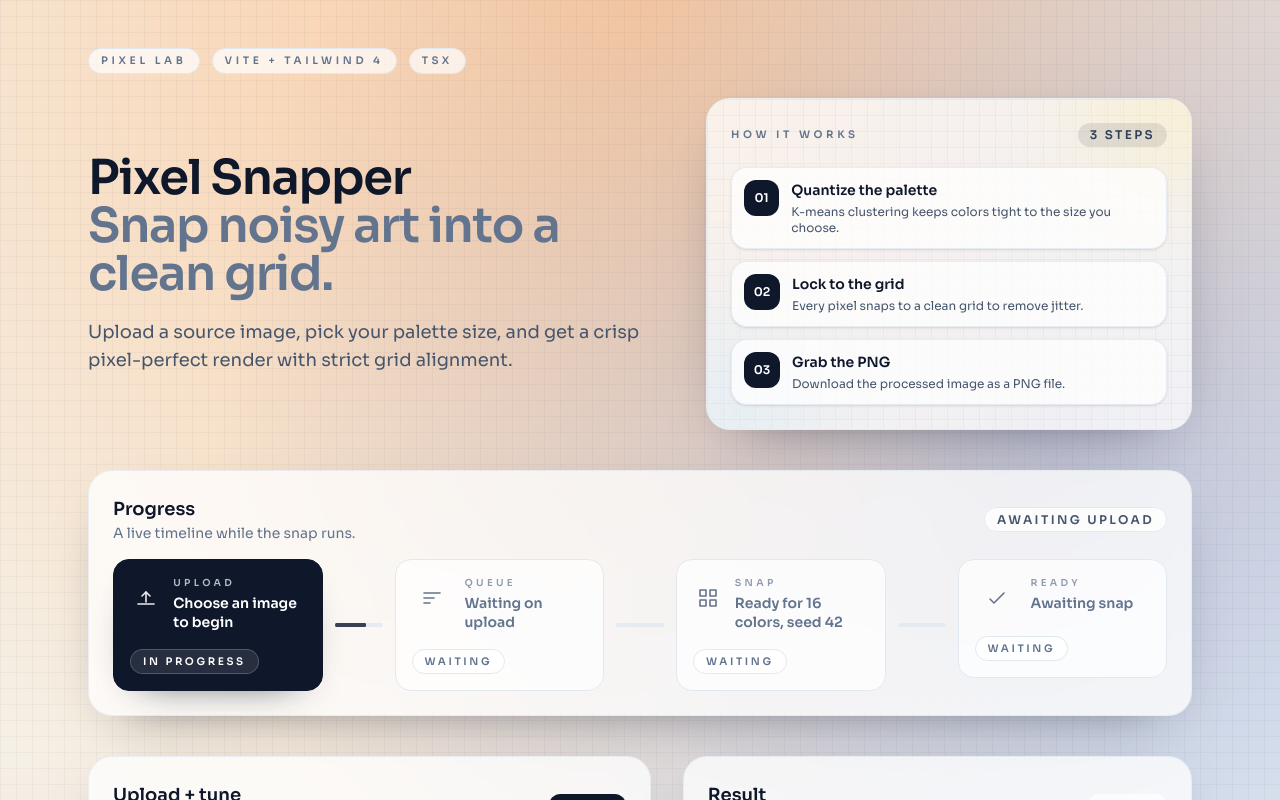
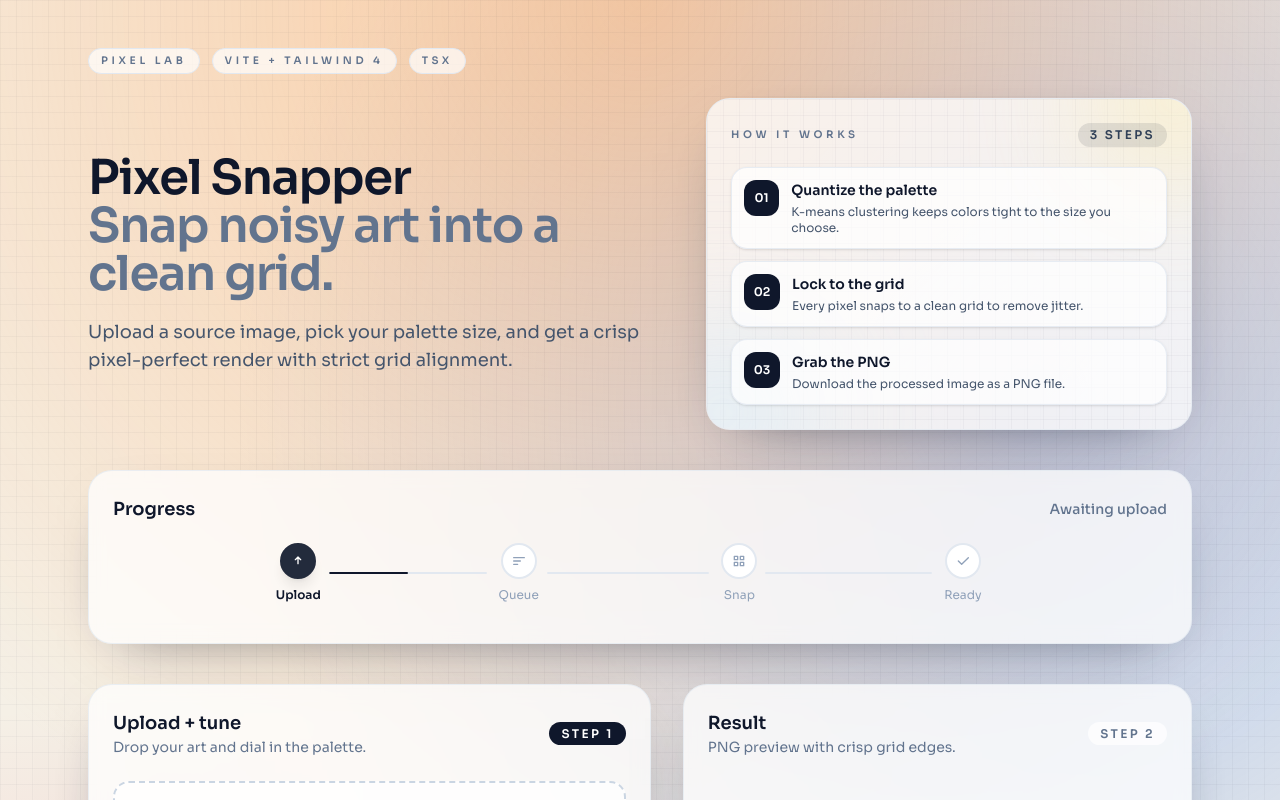
Before and after one commit to dmitrijkiltau/pixel-snapper-ui, a React (Vite) app: page / in a window 1280 px wide. Shown: the top 800 px of the page. Built offline with nearby package versions, Linux system fonts and the light colour scheme.

Commit message:
feat: update ProgressSection and ResultPanel components for improved styling and functionality

```diff
--- a/src/components/ProgressSection.tsx
+++ b/src/components/ProgressSection.tsx
@@ -1,93 +1,45 @@
-import { Fragment, type ReactNode } from "react";
+import { type ReactNode } from "react";
 import type { ProgressStepKey, ProgressStepState, ProgressTone } from "./types";
 import { cx, SectionHeader } from "./shared";
 
 const progressStatusClasses: Record<ProgressTone, string> = {
-  info:
-    "border-slate-200 bg-white/80 text-slate-600 dark:border-slate-700 dark:bg-slate-900/70 dark:text-slate-300",
-  active:
-    "border-slate-900 bg-slate-900 text-white dark:border-slate-100 dark:bg-slate-100 dark:text-slate-900",
-  success:
-    "border-emerald-200 bg-emerald-50 text-emerald-700 dark:border-emerald-400/40 dark:bg-emerald-500/15 dark:text-emerald-200",
-  error:
-    "border-rose-200 bg-rose-50 text-rose-700 dark:border-rose-400/40 dark:bg-rose-500/15 dark:text-rose-200",
+  info: "text-slate-500 dark:text-slate-400",
+  active: "text-slate-900 dark:text-slate-100",
+  success: "text-emerald-600 dark:text-emerald-400",
+  error: "text-rose-600 dark:text-rose-400",
 };
 
-const progressStepClasses: Record<ProgressStepState, string> = {
-  idle:
-    "border-slate-200 bg-white/70 text-slate-500 dark:border-slate-700 dark:bg-slate-900/60 dark:text-slate-300",
-  active:
-    "border-slate-900 bg-slate-900 text-white shadow-[0_16px_40px_-28px_rgba(15,23,42,0.9)] dark:border-slate-100 dark:bg-slate-100 dark:text-slate-900 dark:shadow-[0_16px_40px_-28px_rgba(8,15,30,0.8)]",
-  complete:
-    "border-emerald-200 bg-emerald-50 text-emerald-700 dark:border-emerald-400/40 dark:bg-emerald-500/15 dark:text-emerald-200",
-  error:
-    "border-rose-200 bg-rose-50 text-rose-700 dark:border-rose-400/40 dark:bg-rose-500/15 dark:text-rose-200",
+const stepIconClasses: Record<ProgressStepState, string> = {
+  idle: "border-slate-200 bg-white text-slate-400 dark:border-slate-700 dark:bg-slate-800 dark:text-slate-500",
+  active: "border-slate-900 bg-slate-900 text-white dark:border-slate-100 dark:bg-slate-100 dark:text-slate-900 shadow-lg",
+  complete: "border-emerald-500 bg-emerald-500 text-white dark:border-emerald-400 dark:bg-emerald-400 dark:text-slate-900",
+  error: "border-rose-500 bg-rose-500 text-white dark:border-rose-400 dark:bg-rose-400",
 };
 
-const progressBadgeClasses: Record<ProgressStepState, string> = {
-  idle:
-    "border-slate-200 bg-white/80 text-slate-500 dark:border-slate-700 dark:bg-slate-900/60 dark:text-slate-300",
-  active:
-    "border-white/20 bg-white/10 text-white dark:border-slate-200/60 dark:bg-slate-200/80 dark:text-slate-900",
-  complete:
-    "border-emerald-200 bg-emerald-100 text-emerald-700 dark:border-emerald-400/40 dark:bg-emerald-500/25 dark:text-emerald-200",
-  error:
-    "border-rose-200 bg-rose-100 text-rose-700 dark:border-rose-400/40 dark:bg-rose-500/25 dark:text-rose-200",
-};
-
-const progressStateLabels: Record<ProgressStepState, string> = {
-  idle: "Waiting",
-  active: "In progress",
-  complete: "Done",
-  error: "Needs fix",
-};
-
-const progressConnectorToneClasses: Record<ProgressStepState, string> = {
-  idle: "bg-slate-300/70 dark:bg-slate-700/70",
-  active: "bg-slate-900/80 dark:bg-slate-100/80",
-  complete: "bg-emerald-400 dark:bg-emerald-400",
-  error: "bg-rose-400 dark:bg-rose-400",
-};
-
-const progressConnectorScaleClasses: Record<
-  ProgressStepState,
-  { vertical: string; horizontal: string }
-> = {
-  idle: { vertical: "scale-y-0", horizontal: "scale-x-0" },
-  active: { vertical: "scale-y-[0.65]", horizontal: "scale-x-[0.65]" },
-  complete: { vertical: "scale-y-[1]", horizontal: "scale-x-[1]" },
-  error: { vertical: "scale-y-[1]", horizontal: "scale-x-[1]" },
-};
-
-const progressFallbackDetails: Record<ProgressStepKey, string> = {
-  upload: "Choose an image to begin.",
-  queue: "Preparing the snap pipeline.",
-  snap: "Snapping pixels into a tighter palette.",
-  ready: "Finalizing the download.",
+const stepLabelClasses: Record<ProgressStepState, string> = {
+  idle: "text-slate-400 dark:text-slate-500",
+  active: "text-slate-900 dark:text-slate-100 font-semibold",
+  complete: "text-emerald-600 dark:text-emerald-400",
+  error: "text-rose-600 dark:text-rose-400",
 };
 
 const progressStepMeta: Array<{
   key: ProgressStepKey;
   label: string;
   icon: ReactNode;
+  completeIcon: ReactNode;
 }> = [
   {
     key: "upload",
     label: "Upload",
     icon: (
-      <svg
-        aria-hidden="true"
-        viewBox="0 0 24 24"
-        fill="none"
-        stroke="currentColor"
-        strokeWidth="1.6"
-        strokeLinecap="round"
-        strokeLinejoin="round"
-        className="h-6 w-6"
-      >
-        <path d="M12 16V6" />
-        <path d="M8 10l4-4 4 4" />
-        <path d="M4 18h16" />
+      <svg aria-hidden="true" viewBox="0 0 24 24" fill="none" stroke="currentColor" strokeWidth="2" strokeLinecap="round" strokeLinejoin="round" className="h-4 w-4">
+        <path d="M12 16V6M8 10l4-4 4 4" />
+      </svg>
+    ),
+    completeIcon: (
+      <svg aria-hidden="true" viewBox="0 0 24 24" fill="none" stroke="currentColor" strokeWidth="2.5" strokeLinecap="round" strokeLinejoin="round" className="h-4 w-4">
+        <path d="M5 12l5 5L20 7" />
       </svg>
     ),
   },
@@ -95,19 +47,13 @@ const progressStepMeta: Array<{
     key: "queue",
     label: "Queue",
     icon: (
-      <svg
-        aria-hidden="true"
-        viewBox="0 0 24 24"
-        fill="none"
-        stroke="currentColor"
-        strokeWidth="1.6"
-        strokeLinecap="round"
-        strokeLinejoin="round"
-        className="h-6 w-6"
-      >
-        <path d="M4 7h16" />
-        <path d="M4 12h10" />
-        <path d="M4 17h6" />
+      <svg aria-hidden="true" viewBox="0 0 24 24" fill="none" stroke="currentColor" strokeWidth="2" strokeLinecap="round" strokeLinejoin="round" className="h-4 w-4">
+        <path d="M4 7h16M4 12h10M4 17h6" />
+      </svg>
+    ),
+    completeIcon: (
+      <svg aria-hidden="true" viewBox="0 0 24 24" fill="none" stroke="currentColor" strokeWidth="2.5" strokeLinecap="round" strokeLinejoin="round" className="h-4 w-4">
+        <path d="M5 12l5 5L20 7" />
       </svg>
     ),
   },
@@ -115,20 +61,13 @@ const progressStepMeta: Array<{
     key: "snap",
     label: "Snap",
     icon: (
-      <svg
-        aria-hidden="true"
-        viewBox="0 0 24 24"
-        fill="none"
-        stroke="currentColor"
-        strokeWidth="1.6"
-        strokeLinecap="round"
-        strokeLinejoin="round"
-        className="h-6 w-6"
-      >
-        <rect x="4" y="4" width="6" height="6" />
-        <rect x="14" y="4" width="6" height="6" />
-        <rect x="4" y="14" width="6" height="6" />
-        <rect x="14" y="14" width="6" height="6" />
+      <svg aria-hidden="true" viewBox="0 0 24 24" fill="none" stroke="currentColor" strokeWidth="2" strokeLinecap="round" strokeLinejoin="round" className="h-4 w-4">
+        <rect x="5" y="5" width="5" height="5" /><rect x="14" y="5" width="5" height="5" /><rect x="5" y="14" width="5" height="5" /><rect x="14" y="14" width="5" height="5" />
+      </svg>
+    ),
+    completeIcon: (
+      <svg aria-hidden="true" viewBox="0 0 24 24" fill="none" stroke="currentColor" strokeWidth="2.5" strokeLinecap="round" strokeLinejoin="round" className="h-4 w-4">
+        <path d="M5 12l5 5L20 7" />
       </svg>
     ),
   },
@@ -136,180 +75,109 @@ const progressStepMeta: Array<{
     key: "ready",
     label: "Ready",
     icon: (
-      <svg
-        aria-hidden="true"
-        viewBox="0 0 24 24"
-        fill="none"
-        stroke="currentColor"
-        strokeWidth="1.6"
-        strokeLinecap="round"
-        strokeLinejoin="round"
-        className="h-6 w-6"
-      >
-        <path d="M5 13l4 4L19 7" />
+      <svg aria-hidden="true" viewBox="0 0 24 24" fill="none" stroke="currentColor" strokeWidth="2" strokeLinecap="round" strokeLinejoin="round" className="h-4 w-4">
+        <path d="M5 12l5 5L20 7" />
+      </svg>
+    ),
+    completeIcon: (
+      <svg aria-hidden="true" viewBox="0 0 24 24" fill="none" stroke="currentColor" strokeWidth="2.5" strokeLinecap="round" strokeLinejoin="round" className="h-4 w-4">
+        <path d="M5 12l5 5L20 7" />
       </svg>
     ),
   },
 ];
 
 type ProgressStepProps = {
-  stepKey: ProgressStepKey;
-  label: string;
-  icon: ReactNode;
+  step: typeof progressStepMeta[number];
   state: ProgressStepState;
-  detail: string;
+  isLast: boolean;
+  nextState?: ProgressStepState;
 };
 
-const ProgressStep = ({ stepKey, label, icon, state, detail }: ProgressStepProps) => {
-  const isSnapActive = stepKey === "snap" && state === "active";
+const ProgressStep = ({ step, state, isLast, nextState }: ProgressStepProps) => {
+  const isActive = state === "active";
+  const isComplete = state === "complete";
+  const showIcon = isComplete ? step.completeIcon : step.icon;
 
   return (
+    <div className="flex flex-1 items-center">
+      <div className="flex flex-col items-center gap-2">
         <div
-      id={`progress-step-${stepKey}`}
-      aria-current={state === "active" ? "step" : undefined}
           className={cx(
-        "group relative flex h-full flex-1 flex-col justify-between gap-4 rounded-2xl border px-4 py-4 text-left transition hover:-translate-y-0.5 hover:shadow-[0_18px_40px_-30px_rgba(15,23,42,0.7)]",
-        progressStepClasses[state],
-        isSnapActive &&
-          "ring-2 ring-amber-400/70 shadow-[0_20px_45px_-28px_rgba(251,191,36,0.65)]"
+            "relative flex h-9 w-9 items-center justify-center rounded-full border-2 transition-all duration-300",
+            stepIconClasses[state],
+            isActive && "motion-safe:animate-pulse"
           )}
         >
-      {isSnapActive ? (
-        <div
+          {showIcon}
+          {isActive && (
+            <span
               aria-hidden="true"
-          className="pointer-events-none absolute inset-x-4 top-3 h-1 rounded-full bg-amber-400/80 shadow-[0_0_12px_rgba(251,191,36,0.7)] motion-safe:animate-pulse"
+              className="absolute inset-0 rounded-full border-2 border-slate-900/50 dark:border-slate-100/50 motion-safe:animate-ping"
             />
-      ) : null}
-      <div className="flex items-start gap-3">
+          )}
+        </div>
+        <span className={cx("text-xs transition-colors duration-300", stepLabelClasses[state])}>
+          {step.label}
+        </span>
+      </div>
+
+      {!isLast && (
+        <div className="relative mx-2 h-0.5 flex-1 overflow-hidden rounded-full bg-slate-200 dark:bg-slate-700">
           <div
             className={cx(
-            "flex h-11 w-11 items-center justify-center",
-            state === "active" && "motion-safe:animate-pulse"
+              "absolute inset-y-0 left-0 rounded-full transition-all duration-500 ease-out",
+              state === "complete" || nextState === "active" || nextState === "complete"
+                ? "w-full bg-emerald-500 dark:bg-emerald-400"
+                : state === "active"
+                  ? "w-1/2 bg-slate-900 dark:bg-slate-100"
+                  : "w-0 bg-slate-400"
             )}
-        >
-          {icon}
+          />
         </div>
-        <div className="flex flex-col gap-1">
-          <span className="text-[0.6rem] font-semibold uppercase tracking-[0.35em] text-current opacity-70">
-            {label}
-          </span>
-          <p className="text-sm font-semibold leading-snug text-current">{detail}</p>
-        </div>
-      </div>
-      <span
-        className={cx(
-          "self-start rounded-full border px-3 py-1 text-[0.65rem] font-semibold uppercase tracking-[0.25em]",
-          progressBadgeClasses[state]
       )}
-      >
-        {progressStateLabels[state]}
-      </span>
     </div>
   );
 };
-
-type ProgressConnectorProps = {
-  state: ProgressStepState;
-};
-
-const ProgressConnector = ({ state }: ProgressConnectorProps) => (
-  <div aria-hidden="true" className="flex items-center justify-center self-center">
-    <div className="relative h-6 w-1 rounded-full bg-slate-200/80 dark:bg-slate-800/80 lg:hidden">
-      <div
-        className={cx(
-          "absolute inset-0 rounded-full origin-top transition-transform duration-700",
-          progressConnectorToneClasses[state],
-          progressConnectorScaleClasses[state].vertical,
-          state === "active" && "motion-safe:animate-pulse"
-        )}
-      />
-    </div>
-    <div className="relative hidden h-1 w-12 rounded-full bg-slate-200/80 dark:bg-slate-800/80 lg:block">
-      <div
-        className={cx(
-          "absolute inset-0 rounded-full origin-left transition-transform duration-700",
-          progressConnectorToneClasses[state],
-          progressConnectorScaleClasses[state].horizontal,
-          state === "active" && "motion-safe:animate-pulse"
-        )}
-      />
-    </div>
-  </div>
-);
 
 type ProgressSectionProps = {
   label: string;
   tone: ProgressTone;
   steps: Record<ProgressStepKey, ProgressStepState>;
-  details?: Partial<Record<ProgressStepKey, string>>;
 };
 
-const ProgressSection = ({ label, tone, steps, details = {} }: ProgressSectionProps) => {
-  const snapState = steps.snap;
-  const snapDetail = details.snap ?? progressFallbackDetails.snap;
-  const showSnapCallout = snapState === "active";
-
+const ProgressSection = ({ label, tone, steps }: ProgressSectionProps) => {
   return (
-    <section className="panel-card flex flex-col gap-4 reveal" style={{ animationDelay: "140ms" }}>
+    <section className="panel-card flex flex-col gap-5 reveal" style={{ animationDelay: "140ms" }}>
       <SectionHeader
         title="Progress"
-        subtitle="A live timeline while the snap runs."
-        action={(
+        action={
           <span
             id="progress-status"
-            className={cx(
-              "rounded-full border px-3 py-1 text-xs font-semibold uppercase tracking-[0.2em]",
-              progressStatusClasses[tone]
-            )}
+            className={cx("text-sm font-medium", progressStatusClasses[tone])}
             aria-live="polite"
           >
             {label}
           </span>
-        )}
+        }
       />
 
-      {showSnapCallout ? (
-        <div className="relative overflow-hidden rounded-2xl border border-amber-200/80 bg-amber-50/80 px-4 py-3 text-amber-900 shadow-[0_16px_30px_-20px_rgba(251,191,36,0.5)] dark:border-amber-400/30 dark:bg-amber-500/15 dark:text-amber-100">
-          <div className="relative z-10 flex flex-wrap items-center justify-between gap-3">
-            <div className="flex flex-col gap-1">
-              <span className="text-[0.6rem] font-semibold uppercase tracking-[0.35em] text-amber-700/80 dark:text-amber-100/70">
-                Snap in progress
-              </span>
-              <span className="text-sm font-semibold text-current">{snapDetail}</span>
-            </div>
-            <span className="flex items-center gap-2 rounded-full border border-amber-300/70 bg-amber-100/80 px-3 py-1 text-[0.6rem] font-semibold uppercase tracking-[0.25em] text-amber-800 dark:border-amber-400/40 dark:bg-amber-400/20 dark:text-amber-100">
-              <span className="relative flex h-2 w-2">
-                <span className="absolute inline-flex h-full w-full rounded-full bg-amber-400 opacity-60 motion-safe:animate-ping" />
-                <span className="relative inline-flex h-2 w-2 rounded-full bg-amber-500" />
-              </span>
-              Live
-            </span>
-          </div>
-          <span
-            aria-hidden="true"
-            className="pointer-events-none absolute inset-0 bg-[radial-gradient(circle_at_20%_20%,rgba(251,191,36,0.35),transparent_60%)]"
-          />
-        </div>
-      ) : null}
-
-      <div className="flex flex-col gap-3 lg:flex-row lg:items-stretch lg:gap-3">
+      {/* Step indicators */}
+      <div className="flex items-start justify-between gap-1 px-1 pb-4">
+        <div className="flex-1 -m-8"/>
         {progressStepMeta.map((step, index) => {
           const state = steps[step.key];
-          const detail = details[step.key] ?? progressFallbackDetails[step.key];
+          const nextStep = progressStepMeta[index + 1];
+          const nextState = nextStep ? steps[nextStep.key] : undefined;
 
           return (
-            <Fragment key={step.key}>
             <ProgressStep
-                stepKey={step.key}
-                label={step.label}
-                icon={step.icon}
+              key={step.key}
+              step={step}
               state={state}
-                detail={detail}
+              isLast={index === progressStepMeta.length - 1}
+              nextState={nextState}
             />
-              {index < progressStepMeta.length - 1 ? (
-                <ProgressConnector state={state} />
-              ) : null}
-            </Fragment>
           );
         })}
       </div>
--- a/src/components/shared.tsx
+++ b/src/components/shared.tsx
@@ -33,7 +33,7 @@ export const StepPill = ({ label, tone = "light" }: StepPillProps) => (
 
 type SectionHeaderProps = {
   title: string;
-  subtitle: string;
+  subtitle?: string;
   action?: ReactNode;
 };
 
@@ -41,7 +41,7 @@ export const SectionHeader = ({ title, subtitle, action }: SectionHeaderProps) =
   <div className="flex items-center justify-between gap-4">
     <div>
       <h2 className="text-lg font-semibold text-slate-900 dark:text-slate-100">{title}</h2>
-      <p className="text-sm text-slate-500 dark:text-slate-300">{subtitle}</p>
+      {subtitle && <p className="text-sm text-slate-500 dark:text-slate-300">{subtitle}</p>}
     </div>
     {action ? <div className="shrink-0">{action}</div> : null}
   </div>
```
Also changed, not shown: src/components/ResultPanel.tsx (+6 -6 lines), src/main.css (+9 -0 lines). Lines whose indentation alone changed are shown as unchanged.
